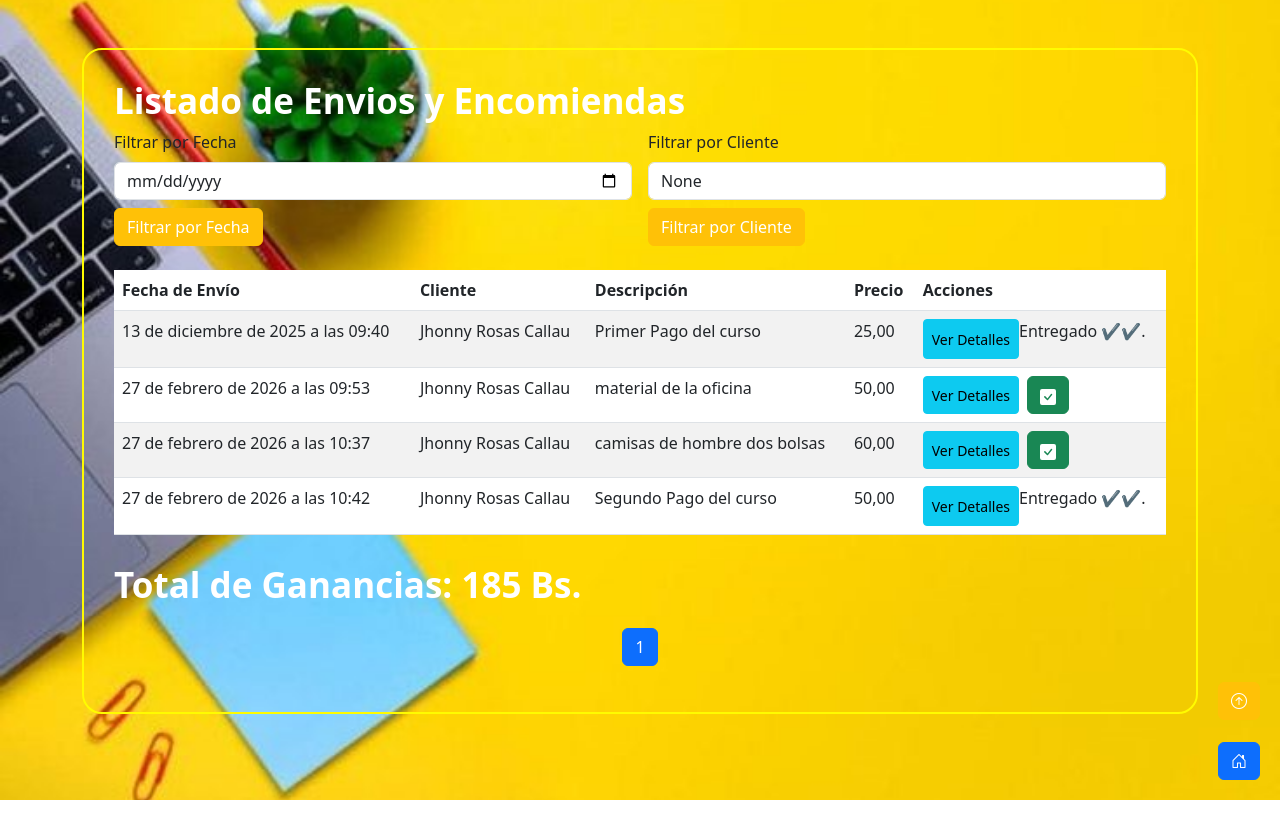
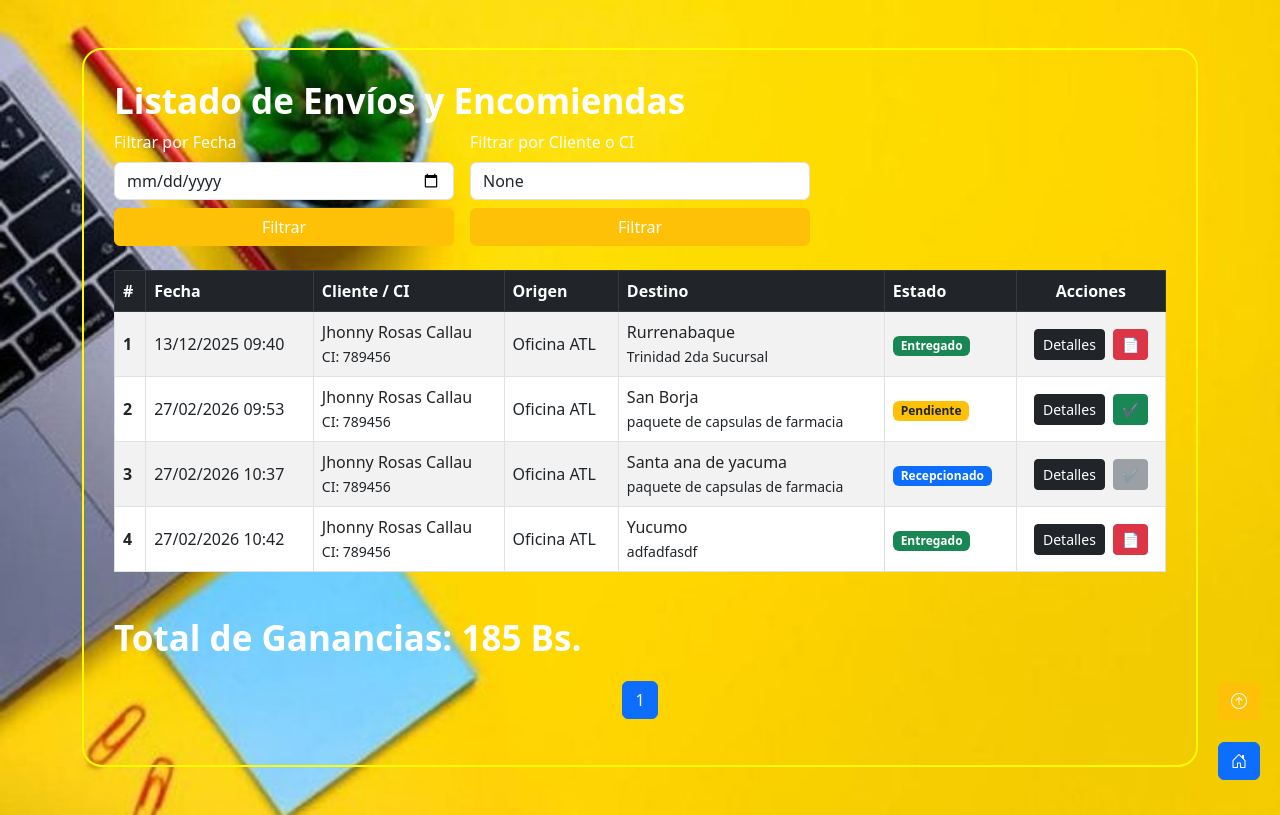
Before and after one commit to sergio-14/siteweb_atl_envios, a Django app: page /listar_Registro_envios/ in a window 1280 px wide. Run offline with Django 5.2, Linux system fonts and the light colour scheme; data comes from the database, SQL or seed files in the repository; both versions use the stored data as it was after the commit; some web fonts are replaced.

Commit message:
servicio de paqueteria para atl sistema de materia

```diff
--- a/administrador/urls.py
+++ b/administrador/urls.py
@@ -31,4 +31,6 @@ urlpatterns = [
     path('listapaquetess/', views.lista_paque, name='lista_paque'),
     path('cambiar_estado_paquete/<int:paquete_id>/', views.cambiar_estado_paquete, name='cambiar_estado_paquete'),
     path('factura/<int:paquete_id>/', views.generar_factura, name='generar_factura'),
+    path('seguimiento/', views.vista_seguimiento, name='seguimiento_paquetes'),
+    path('marcar-llegado/<int:paquete_id>/', views.marcar_como_llegado, name='marcar_como_llegado'),
 ]+ static(settings.MEDIA_URL, document_root=settings.MEDIA_ROOT)
--- a/paquetes/templates/base.html
+++ b/paquetes/templates/base.html
@@ -50,7 +50,10 @@
                     <a class="nav-link" href="{% url 'crear_envio' %}"><i class="bi bi-plus-square me-2"></i> Registrar Nuevo Envío</a>
                 </li>
                 <li class="nav-item">
-                    <a class="nav-link" href="{% url 'listar_paquetes' %}"><i class="bi bi-list-check me-2"></i> Gestión de Envíos</a>
+                    <a class="nav-link" href="{% url 'seguimiento_paquetes' %}"><i class="bi bi-gear me-2"></i> Registro de Paquetes</a>
+                </li>
+                <li class="nav-item">
+                    <a class="nav-link" href="{% url 'listar_paquetes' %}"><i class="bi bi-list-check me-2"></i> Registro Entrega de Paquetes</a>
                 </li>
                 <li class="nav-item">
                     <a class="nav-link" href="{% url 'admin:index' %}"><i class="bi bi-gear me-2"></i> Panel Administrativo</a>
--- a/paquetes/templates/registro/listar_paquetes.html
+++ b/paquetes/templates/registro/listar_paquetes.html
@@ -1,145 +1,172 @@
 {% extends 'base.html' %}
 {% load static %}
-{% block title %}
-Listado de Paquetes
-{% endblock title %}
+
+{% block title %}Listado de Paquetes{% endblock title %}
 
 {% block content %}
 <div class="container my-5 contenrow">
-    <h2 class="texttitle text-white">Listado de Envios y Encomiendas</h2>
-    <!-- Filtros -->
+    <h2 class="texttitle text-white">Listado de Envíos y Encomiendas</h2>
+
     <div class="row g-3 mb-4">
-        <!-- Filtro por Fecha -->
-        <div class="col-md-6">
+        <div class="col-md-4">
             <form method="GET">
-                <label for="fecha" class="form-label">Filtrar por Fecha</label>
+                <label for="fecha" class="form-label text-white">Filtrar por Fecha</label>
                 <input type="date" id="fecha" name="fecha" class="form-control" value="{{ fecha_filtro }}">
-                {% if cliente_filtro %}
-                    <input type="hidden" name="cliente" value="{{ cliente_filtro }}">
-                {% endif %}
-                <button type="submit" class="btn btn-warning text-white mt-2">Filtrar por Fecha</button>
+                {% if cliente_filtro %}<input type="hidden" name="cliente" value="{{ cliente_filtro }}">{% endif %}
+                <button type="submit" class="btn btn-warning text-white mt-2 w-100">Filtrar</button>
             </form>
         </div>
 
-        <!-- Filtro por Cliente -->
-        <div class="col-md-6">
+        <div class="col-md-4">
             <form method="GET">
-                <label for="cliente" class="form-label">Filtrar por Cliente</label>
-                <input type="text" id="cliente" name="cliente" class="form-control" placeholder="Nombre de cliente" value="{{ cliente_filtro }}">
-                {% if fecha_filtro %}
-                    <input type="hidden" name="fecha" value="{{ fecha_filtro }}">
-                {% endif %}
-                <button type="submit" class="btn btn-warning text-white mt-2">Filtrar por Cliente</button>
+                <label for="cliente" class="form-label text-white">Filtrar por Cliente o CI</label>
+                <input type="text" id="cliente" name="cliente" class="form-control" placeholder="Nombre o CI" value="{{ cliente_filtro }}">
+                {% if fecha_filtro %}<input type="hidden" name="fecha" value="{{ fecha_filtro }}">{% endif %}
+                <button type="submit" class="btn btn-warning text-white mt-2 w-100">Filtrar</button>
             </form>
         </div>
     </div>
 
-    <!-- Tabla de paquetes -->
-    <table class="table table-striped">
-        <thead>
+    <div class="table-responsive">
+        <table class="table table-striped table-bordered align-middle text-dark" style="background-color: #ffc107;">
+            <thead class="table-dark">
                 <tr>
-                <th>Fecha de Envío</th>
-                <th>Cliente</th>
-                <th>Descripción</th>
-                <th>Precio</th>
-                <th>Acciones</th>
+                    <th>#</th>
+                    <th>Fecha</th>
+                    <th>Cliente / CI</th>
+                    <th>Origen</th>
+                    <th>Destino</th>
+                    <th>Estado</th>
+                    <th class="text-center">Acciones</th>
                 </tr>
             </thead>
             <tbody>
                 {% for paquete in paquetes %}
                 <tr>
-                <td>{{ paquete.fecha_envio }}</td>
-                <td>{{ paquete.cliente.user.get_full_name }}</td>
-                <td>{{ paquete.descripcion }}</td>
-                <td>{{ paquete.precio }}</td>
+                    <td class="fw-bold">
+                        {{ paquetes.start_index|add:forloop.counter0 }}
+                    </td>
+                    <td>{{ paquete.fecha_envio|date:"d/m/Y H:i" }}</td>
+                    <td>
+                        {{ paquete.cliente.user.get_full_name }} <br>
+                        <small class="text-dark-50">CI: {{ paquete.cliente.ci }}</small>
+                    </td>
+                    <td>{{ paquete.origen }}</td>
+                    <td>{{ paquete.destino }}<br><small class="text-dark-50">{{ paquete.direccion_destino }}</small></td>
+                    <td>
+                        {% if paquete.estado.nombre_estado == 'Entregado' %}
+                            <span class="badge bg-success">Entregado</span>
+                        {% elif paquete.estado.nombre_estado == 'Pendiente' %}
+                            <span class="badge bg-warning text-dark">Pendiente</span>
+                        {% else %}
+                            <span class="badge bg-primary">{{ paquete.estado.nombre_estado }}</span>
+                        {% endif %}
+                    </td>
                     <td class="text-center">
-                    <div class="d-flex text-center">
-                        <!-- Botón para Ver Detalles -->
-                        <button class="btn btn-info btn-sm" data-bs-toggle="modal" data-bs-target="#detalleModal{{ paquete.id }}">Ver Detalles</button>
+                        <div class="d-flex justify-content-center gap-2">
+                            <button class="btn btn-dark btn-sm" data-bs-toggle="modal" data-bs-target="#detalleModal{{ paquete.id }}">Detalles</button>
 
-                        <!-- Botón para Cambiar Estado (si no está entregado) -->
-                        {% if paquete.estado.nombre_estado != 'Entregado' %}
-                        <form method="post" action="{% url 'cambiar_estado_paquete' paquete.id %}">
-                            {% csrf_token %}
-                            <button type="submit" class="btn btn-success ms-2">
-                                <svg xmlns="http://www.w3.org/2000/svg" width="16" height="16" fill="currentColor" class="bi bi-check-square-fill" viewBox="0 0 16 16">
-                                    <path d="M2 0a2 2 0 0 0-2 2v12a2 2 0 0 0 2 2h12a2 2 0 0 0 2-2V2a2 2 0 0 0-2-2zm10.03 4.97a.75.75 0 0 1 .011 1.05l-3.992 4.99a.75.75 0 0 1-1.08.02L4.324 8.384a.75.75 0 1 1 1.06-1.06l2.094 2.093 3.473-4.425a.75.75 0 0 1 1.08-.022z"/>
-                                </svg>
+                            {% if paquete.estado.nombre_estado == 'Entregado' %}
+                                <a href="{% url 'generar_factura' paquete.id %}"
+                                   class="btn btn-danger btn-sm"
+                                   title="Previsualizar Factura"
+                                   target="_blank">
+                                    📄
+                                </a>
+                            {% endif %}
+                            {% if paquete.estado.nombre_estado == 'Pendiente' %}
+                            <button type="button" class="btn btn-success btn-sm"
+                                    onclick="confirmarEntrega('{{ paquete.id }}', '{{ paquete.cliente.user.get_full_name }}')">
+                                ✔
                             </button>
-                        </form>
-                        {% else %}
-                        <p>Entregado ✔✔.</p>
+                            {% elif paquete.estado.nombre_estado != 'Entregado' %}
+                                <button class="btn btn-secondary btn-sm" disabled title="Esperando llegada a destino">✔</button>
                             {% endif %}
                         </div>
                     </td>
                 </tr>
+                {% empty %}
+                <tr>
+                    <td colspan="7" class="text-center">No se encontraron envíos.</td>
+                </tr>
                 {% endfor %}
             </tbody>
         </table>
+    </div>
 
-    <!-- Total de ganancias -->
     <div class="mt-4 fw-bold text-white texttitle">
         <p><strong>Total de Ganancias:</strong> {{ total_ganancias }} Bs.</p>
     </div>
 
-    <!-- Paginación -->
     <nav>
         <ul class="pagination justify-content-center">
             {% if paquetes.has_previous %}
-                <li class="page-item">
-                    <a class="page-link" href="?page=1{% if fecha_filtro %}&fecha={{ fecha_filtro }}{% endif %}{% if cliente_filtro %}&cliente={{ cliente_filtro }}{% endif %}">
-                        Primera
-                    </a>
-                </li>
-                <li class="page-item">
-                    <a class="page-link" href="?page={{ paquetes.previous_page_number }}{% if fecha_filtro %}&fecha={{ fecha_filtro }}{% endif %}{% if cliente_filtro %}&cliente={{ cliente_filtro }}{% endif %}">
-                        Anterior
-                    </a>
-                </li>
+                <li class="page-item"><a class="page-link" href="?page=1">Primera</a></li>
             {% endif %}
             <li class="page-item active"><a class="page-link">{{ paquetes.number }}</a></li>
             {% if paquetes.has_next %}
-                <li class="page-item">
-                    <a class="page-link" href="?page={{ paquetes.next_page_number }}{% if fecha_filtro %}&fecha={{ fecha_filtro }}{% endif %}{% if cliente_filtro %}&cliente={{ cliente_filtro }}{% endif %}">
-                        Siguiente
-                    </a>
-                </li>
-                <li class="page-item">
-                    <a class="page-link" href="?page={{ paquetes.paginator.num_pages }}{% if fecha_filtro %}&fecha={{ fecha_filtro }}{% endif %}{% if cliente_filtro %}&cliente={{ cliente_filtro }}{% endif %}">
-                        Última
-                    </a>
-                </li>
+                <li class="page-item"><a class="page-link" href="?page={{ paquetes.paginator.num_pages }}">Última</a></li>
             {% endif %}
         </ul>
     </nav>
 </div>
 
-<!-- Modal para ver detalles del paquete -->
-{% for paquete in paquetes %}
-<div class="modal fade" id="detalleModal{{ paquete.id }}" tabindex="-1" aria-labelledby="detalleModalLabel" aria-hidden="true">
-    <div class="modal-dialog">
-        <div class="modal-content">
-            <div class="modal-header">
-                <h5 class="modal-title" id="detalleModalLabel">Detalles del Envios Encomiendas</h5>
+<div class="modal fade" id="entregaConfirmModal" tabindex="-1" aria-hidden="true">
+    <div class="modal-dialog modal-dialog-centered">
+        <div class="modal-content text-dark">
+            <div class="modal-header bg-success text-white">
+                <h5 class="modal-title">Confirmar Entrega</h5>
                 <button type="button" class="btn-close" data-bs-dismiss="modal" aria-label="Close"></button>
             </div>
             <div class="modal-body text-center">
+                <p class="fs-5">¿Marcar como <strong>ENTREGADO</strong> el paquete de:</p>
+                <h4 id="nombreClienteModal" class="text-primary"></h4>
+            </div>
+            <div class="modal-footer justify-content-center">
+                <form id="formConfirmarEntrega" method="POST" action="">
+                    {% csrf_token %}
+                    <button type="button" class="btn btn-secondary" data-bs-dismiss="modal">Cancelar</button>
+                    <button type="submit" class="btn btn-success">Sí, confirmar</button>
+                </form>
+            </div>
+        </div>
+    </div>
+</div>
+
+{% for paquete in paquetes %}
+<div class="modal fade" id="detalleModal{{ paquete.id }}" tabindex="-1" aria-hidden="true">
+    <div class="modal-dialog">
+        <div class="modal-content text-dark">
+            <div class="modal-header">
+                <h5 class="modal-title">Detalles del Paquete</h5>
+                <button type="button" class="btn-close" data-bs-dismiss="modal"></button>
+            </div>
+            <div class="modal-body text-center">
                 {% if paquete.imagen %}
-                <img src="{{ paquete.imagen.url }}" class="img-fluid contimg mb-3" alt="Imagen del paquete">
-                {% else %}
-                <p>No hay imagen disponible</p>
+                    <img src="{{ paquete.imagen.url }}" class="img-fluid mb-3 rounded" style="max-height: 200px;">
                 {% endif %}
+                <div class="text-start px-3">
+                    <p><strong>Cliente:</strong> {{ paquete.cliente.user.get_full_name }} ({{ paquete.cliente.ci }})</p>
+                    <p><strong>Origen:</strong> {{ paquete.origen }}</p>
+                    <p><strong>Destino:</strong> {{ paquete.destino }}</p>
+                    <p><strong>Dirección:</strong> {{ paquete.direccion_destino }}</p>
                     <p><strong>Descripción:</strong> {{ paquete.descripcion }}</p>
-                <p><strong>Peso:</strong> {{ paquete.peso }} kg</p>
-                <p><strong>Dimensiones:</strong> {{ paquete.dimensiones }}</p>
-                <p><strong>Estado:</strong> {{ paquete.estado }}</p>
                     <p><strong>Precio:</strong> {{ paquete.precio }} Bs.</p>
                 </div>
-            <div class="modal-footer">
-                <button type="button" class="btn btn-secondary" data-bs-dismiss="modal">Cerrar</button>
             </div>
         </div>
     </div>
 </div>
 {% endfor %}
+
+<script>
+function confirmarEntrega(id, nombre) {
+    document.getElementById('nombreClienteModal').innerText = nombre;
+    // IMPORTANTE: Asegúrate que esta URL existe en tu urls.py
+    let urlBase = "{% url 'cambiar_estado_paquete' 0 %}";
+    document.getElementById('formConfirmarEntrega').action = urlBase.replace('0', id);
+    var myModal = new bootstrap.Modal(document.getElementById('entregaConfirmModal'));
+    myModal.show();
+}
+</script>
 {% endblock content %}
--- a/paquetes/views.py
+++ b/paquetes/views.py
@@ -17,26 +17,27 @@ def crear_paquete(request):
             paquete.empleado = request.user.empleado_profile  # Asigna el empleado como el usuario actual
             paquete.estado = EstadoPaquete.objects.get(nombre_estado='Recepcionado')  # Asigna el estado inicial
             paquete.save()  # Ahora guarda en la base de datos
-            return redirect('listar_paquetes')
+            return redirect('seguimiento_paquetes')
     else:
         form = PaqueteForm()
 
     return render(request, 'registro/crear_envio.html', {'form': form})
 
-
+from django.db.models import Q, Sum
 
 def listar_paquetes(request):
     fecha_filtro = request.GET.get('fecha')
     cliente_filtro = request.GET.get('cliente')
     paquetes = Paquete.objects.all()
 
-
     if fecha_filtro:
         paquetes = paquetes.filter(fecha_envio__date=fecha_filtro)
 
     if cliente_filtro:
+        # Filtra si el nombre CONTIENE el texto O si el CI CONTIENE el texto
         paquetes = paquetes.filter(
-            cliente__user__first_name__icontains=cliente_filtro
+            Q(cliente__user__first_name__icontains=cliente_filtro) |
+            Q(cliente__ci=cliente_filtro)
         )
 
     total_ganancias = paquetes.aggregate(Sum('precio'))['precio__sum'] or 0
@@ -53,7 +54,75 @@ def listar_paquetes(request):
     })
 
 
+def vista_seguimiento(request):
+    # Parámetros de filtro
+    estado_filtro = request.GET.get('estado', '')
+    destino_filtro = request.GET.get('destino', '').strip()
 
+    # Consulta base con relaciones necesarias
+    paquetes = Paquete.objects.select_related(
+        'cliente__user',
+        'empleado__user',
+        'estado'
+    ).all().order_by('-fecha_envio')
+
+    # Aplicar filtros
+    if estado_filtro:
+        paquetes = paquetes.filter(estado_id=estado_filtro)
+
+    if destino_filtro:
+        paquetes = paquetes.filter(destino__icontains=destino_filtro)
+
+    # --- LÓGICA PARA "QUIÉN LO ENTREGO" ---
+    # Necesitamos buscar en el historial el último cambio a 'Entregado'
+    for paquete in paquetes:
+        paquete.entregado_por = None
+        if paquete.estado.nombre_estado == 'Entregado':
+            ultimo_cambio = paquete.historial_estados.filter(
+                estado__nombre_estado='Entregado'
+            ).order_by('-fecha_cambio').first()
+
+            # Asumiendo que HistorialEstadoPaquete necesita un campo 'empleado'
+            # para saber quién hizo el cambio. Si no lo tienes, este campo saldrá vacío.
+            # paquete.entregado_por = ultimo_cambio.empleado if ultimo_cambio else "N/A"
+            paquete.entregado_por = "Traza no implementada" # Temporalmente
+
+    # Datos para filtros
+    estados = EstadoPaquete.objects.all()
+
+    return render(request, 'registro/seguimiento.html', {
+        'paquetes': paquetes,
+        'estados': estados,
+        'estado_filtro': estado_filtro,
+        'destino_filtro': destino_filtro,
+    })
+
+from .models import Paquete, HistorialEstadoPaquete, EstadoPaquete
+from django.contrib import messages
+from django.shortcuts import redirect, get_object_or_404
+def marcar_como_llegado(request, paquete_id):
+    paquete = get_object_or_404(Paquete, id=paquete_id)
+
+    # Buscamos el estado 'Pendiente' (o el nombre que tengas para cuando llega a destino)
+    # AJUSTA ESTE NOMBRE SI TU ESTADO SE LLAMA DIFERENTE
+    estado_llegado = EstadoPaquete.objects.filter(nombre_estado__iexact='Pendiente').first()
+
+    if estado_llegado:
+        # 1. Actualizar estado actual del paquete
+        paquete.estado = estado_llegado
+        paquete.save()
+
+        # 2. Registrar en el historial
+        HistorialEstadoPaquete.objects.create(
+            paquete=paquete,
+            estado=estado_llegado
+            # empleado=request.user.empleado_profile  # Si tienes implementado el seguimiento de empleado
+        )
+        messages.success(request, f"Paquete {paquete.id} marcado como LLEGADO A DESTINO.")
+    else:
+        messages.error(request, "El estado 'Pendiente' no existe en la base de datos.")
+
+    return redirect('seguimiento_paquetes')
 
 def ver_detalle_paquete(request, paquete_id):
     paquete = get_object_or_404(Paquete, id=paquete_id)
@@ -84,23 +153,77 @@ from reportlab.lib.pagesizes import letter
 from reportlab.pdfgen import canvas
 from .models import Paquete
 
+from django.shortcuts import get_object_or_404
+from django.http import HttpResponse
+from reportlab.pdfgen import canvas
+from reportlab.lib.pagesizes import mm
+from .models import Paquete
+
 def generar_factura(request, paquete_id):
-
-    paquete = Paquete.objects.get(id=paquete_id)
+    paquete = get_object_or_404(Paquete, id=paquete_id)
 
     response = HttpResponse(content_type='application/pdf')
-    response['Content-Disposition'] = f'attachment; filename="factura_{paquete.id}.pdf"'
+    response['Content-Disposition'] = f'inline; filename="factura_{paquete.id}.pdf"'
 
-    p = canvas.Canvas(response, pagesize=letter)
+    # --- CONFIGURACIÓN DE PÁGINA (Estilo Ticket) ---
+    # Ancho 80mm, Alto ajustable (ej. 200mm)
+    ancho_ticket = 80 * mm
+    alto_ticket = 200 * mm
+    p = canvas.Canvas(response, pagesize=(ancho_ticket, alto_ticket))
 
-    p.drawString(100, 750, f"Factura para el Paquete: {paquete.descripcion}")
-    p.drawString(100, 730, f"Cliente: {paquete.cliente.user.get_full_name()}")
-    p.drawString(100, 710, f"Peso: {paquete.peso} kg")
-    p.drawString(100, 690, f"Dimensiones: {paquete.dimensiones}")
-    p.drawString(100, 670, f"Dirección de destino: {paquete.direccion_destino}")
-    p.drawString(100, 630, f"Fecha de envío: {paquete.fecha_envio}")
-    p.drawString(100, 610, f"Estado: {paquete.estado.nombre_estado}")
-    p.drawString(100, 590, f"Precio: Bs {paquete.precio}")
+    # Coordenadas iniciales (margen izquierdo pequeño)
+    x = 5 * mm
+    y = alto_ticket - 10 * mm
+
+    # --- CONTENIDO DE LA FACTURA ---
+    # Título
+    p.setFont("Helvetica-Bold", 14)
+    p.drawCentredString(ancho_ticket / 2, y, "FACTURA DE ENVÍO")
+    y -= 10 * mm
+
+    # Línea divisoria
+    p.line(x, y, ancho_ticket - x, y)
+    y -= 8 * mm
+
+    # Detalles
+    p.setFont("Helvetica", 10)
+
+    def dibujar_linea(label, value, y_pos):
+        p.setFont("Helvetica-Bold", 10)
+        p.drawString(x, y_pos, label)
+        p.setFont("Helvetica", 10)
+        p.drawString(x + 25 * mm, y_pos, str(value))
+        return y_pos - 6 * mm
+
+    y = dibujar_linea("ID Paquete:", paquete.id, y)
+    y = dibujar_linea("Cliente:", paquete.cliente.user.get_full_name(), y)
+    y = dibujar_linea("CI:", paquete.cliente.ci, y)
+    y = dibujar_linea("Fecha:", paquete.fecha_envio.strftime('%d/%m/%Y %H:%M'), y)
+
+    y -= 4 * mm
+    p.line(x, y, ancho_ticket - x, y)
+    y -= 6 * mm
+
+    # Descripción y Destino (con salto de línea si es necesario)
+    p.drawString(x, y, "Detalle:")
+    y -= 5 * mm
+    p.setFont("Helvetica-Oblique", 9)
+    p.drawString(x + 2 * mm, y, f" {paquete.descripcion}")
+    y -= 5 * mm
+
+    p.setFont("Helvetica", 10)
+    p.drawString(x, y, f"Destino: {paquete.destino}")
+    y -= 5 * mm
+    p.drawString(x, y, f"Dir: {paquete.direccion_destino}")
+
+    y -= 8 * mm
+    p.line(x, y, ancho_ticket - x, y)
+    y -= 8 * mm
+
+    # Precio Total
+    p.setFont("Helvetica-Bold", 12)
+    p.drawString(x, y, "TOTAL:")
+    p.drawRightString(ancho_ticket - x, y, f"{paquete.precio} Bs.")
 
     p.showPage()
     p.save()
```
Also changed, not shown: paquetes/forms.py (+25 -2 lines), paquetes/models.py (+9 -2 lines), paquetes/templates/registro/crear_envio.html (+18 -4 lines), paquetes/templates/registro/lista_paque.html (+56 -28 lines), paquetes/templates/registro/seguimiento.html (added, +102 -0 lines), db.sqlite3, media/paquetes/bg-casa.png (added), media/paquetes/p1.jpg (added), paquetes/migrations/0003_cliente_ci.py (added), paquetes/migrations/0004_paquete_destino_paquete_origen.py (added), 3 other files. Lines whose indentation alone changed are shown as unchanged.
